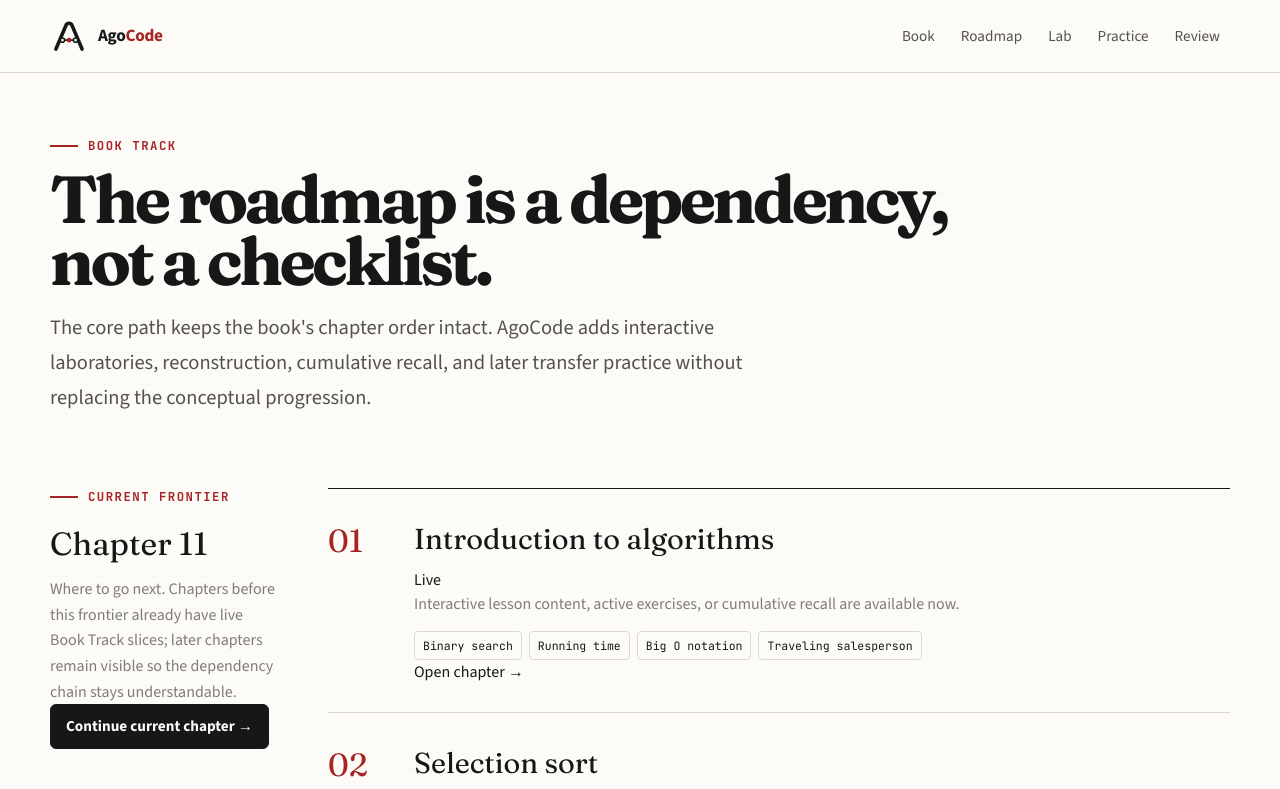
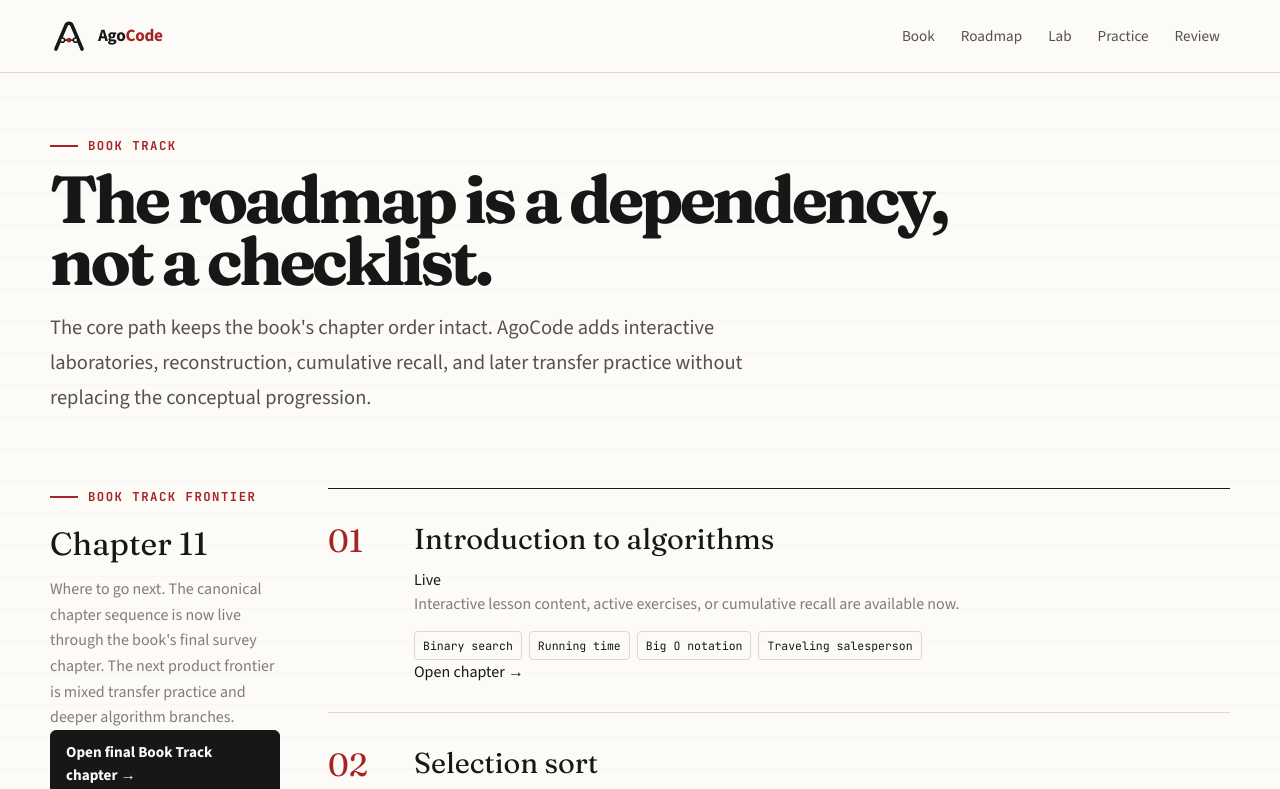
Before and after one commit to anatwork14/agocode, a Next.js app: page /roadmap in a window 1280 px wide. Shown: the top 789 px of the page. Built offline with nearby package versions, Linux system fonts and the light colour scheme.

Commit message:
feat: complete roadmap through Chapter 11

```diff
--- a/app/roadmap/page.tsx
+++ b/app/roadmap/page.tsx
@@ -14,6 +14,7 @@ const activeRoutes: Record<number, string> = {
   8: "/learn/greedy",
   9: "/learn/dynamic-programming",
   10: "/learn/k-nearest-neighbors",
+  11: "/learn/where-to-go-next",
 };
 
 export default function RoadmapPage() {
@@ -33,16 +34,16 @@ export default function RoadmapPage() {
         <section className="section">
           <div className="roadmap-grid">
             <aside className="roadmap-side">
-              <div className="eyebrow">Current frontier</div>
+              <div className="eyebrow">Book Track frontier</div>
               <h2 style={{ fontFamily: "var(--font-editorial)", fontSize: "2rem", margin: "14px 0 8px" }}>
                 Chapter {String(current.number).padStart(2, "0")}
               </h2>
               <p>
-                {current.title}. Chapters before this frontier already have live Book Track slices; later chapters remain
-                visible so the dependency chain stays understandable.
+                {current.title}. The canonical chapter sequence is now live through the book&apos;s final survey chapter.
+                The next product frontier is mixed transfer practice and deeper algorithm branches.
               </p>
               <Link className="button button--primary" href={activeRoutes[current.number] ?? "/learn"}>
-                Continue current chapter →
+                Open final Book Track chapter →
               </Link>
             </aside>
 
```
